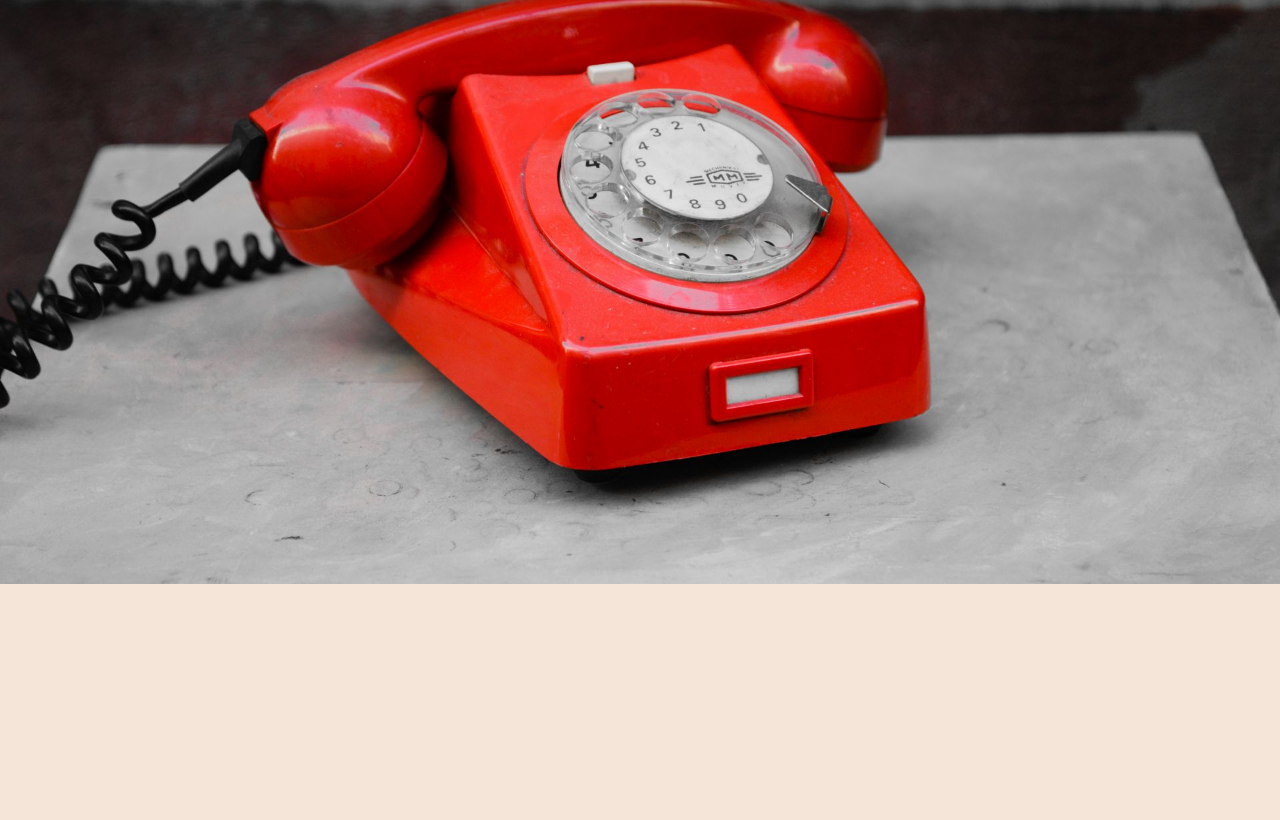
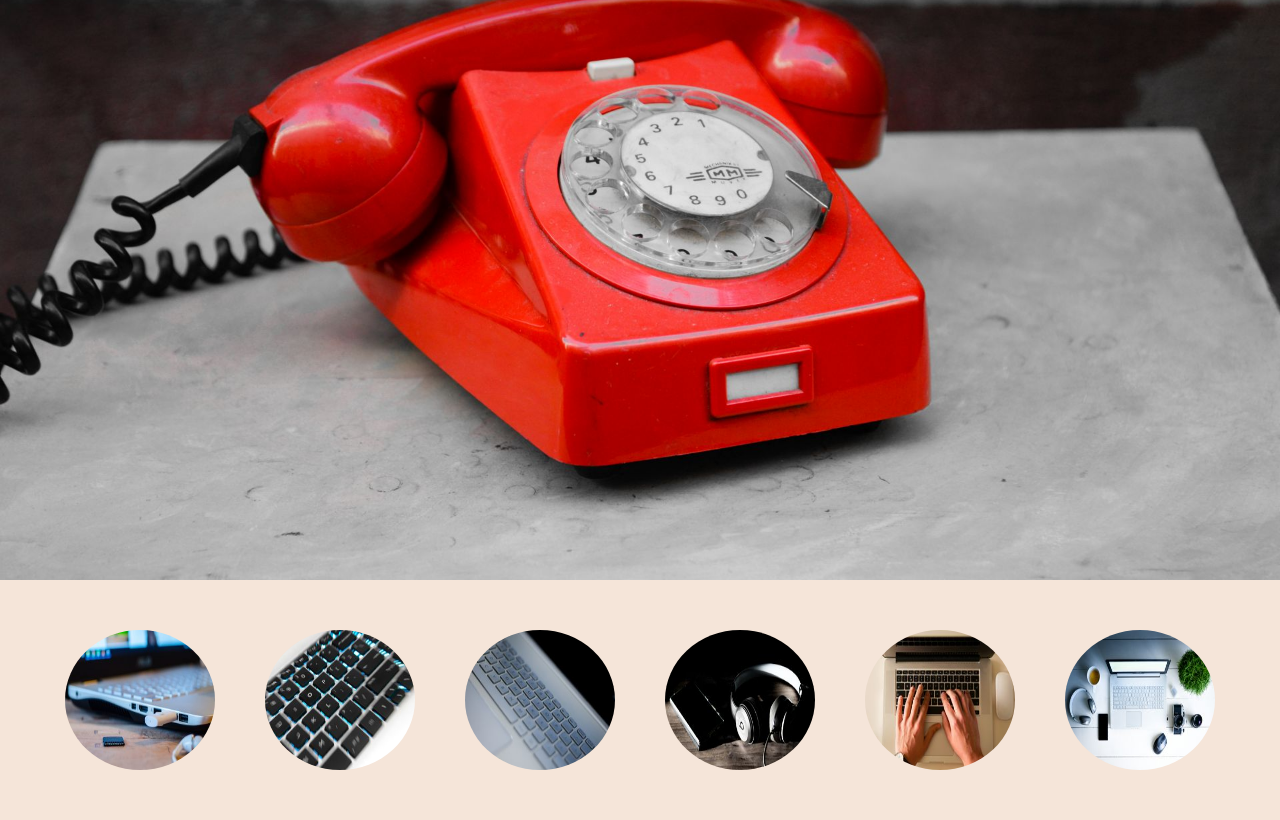
Before and after one commit to LucasRS17/Site-E-Commerce, a plain HTML site: page index.html in a window 1280 px wide. Shown: the part 304-1124 px from the top of the page. Before the commit the page ends 892 px from the top, so only its background shows below. Drawn offline with Linux system fonts and the light colour scheme.

Commit message:
Alteracao no banner topo para display flex; alteracao da cor de fundo do cabecalho; adicionado cor de fundo e imagens circulares

```diff
--- a/assets/style.css
+++ b/assets/style.css
@@ -18,11 +18,9 @@ a:hover{
 ul{
     list-style: none;
 }
-
 /* CABEÇALHO */
 header{
-    background-color: #F6F6F6;
-    border: solid 2px black;
+    background-color: #FFFFFF;
     display: flex;
     justify-content: space-between;
 }
@@ -41,4 +39,17 @@ header{
 .banner-topo img{
     height: auto;
     width: 100%;
+    display: flex;
 }
+/*IMAGENS CIRCULARES*/
+.fundo-imagens{
+    background-color: #F5E5D9;
+    display: flex;
+    justify-content: center;
+    height: 15em;
+}
+.fundo-imagens img{
+    width: 150px;
+    border-radius: 50%;
+    margin: 50px 25px;
+}
--- a/index.html
+++ b/index.html
@@ -30,9 +30,9 @@
                 </ul>
             </nav>
             <div id="icones">
-                    <a href="#">
-                        <img src="icons/search.png">
-                    </a>
+                <a href="#">
+                    <img src="icons/search.png">
+                </a>
                 <a href="#">
                     <img src="icons/contact.png" width="38px">
                 </a>
@@ -44,6 +44,15 @@
         <section class="banner-topo">
                 <img src="img/red-phone.jpg">
         </section>
-
+        <section>
+            <div class="fundo-imagens">
+                <img src="img/computer-1.jpg">
+                <img src="img/keyboard.jpg">
+                <img src="img/laptop.jpg">
+                <img src="img/phone-and-phones.jpg">
+                <img src="img/the-office-free-license-cc0.jpg">
+                <img src="img/work-place.jpg">
+            </div>
+        </section>
     </body>
 </html>
```
Also changed, not shown: img/computer-1.jpg (added), img/keyboard.jpg (added), img/laptop.jpg (added), img/phone-and-phones.jpg (added), img/the-office-free-license-cc0.jpg (added), img/work-place.jpg (added), 6 other files.
